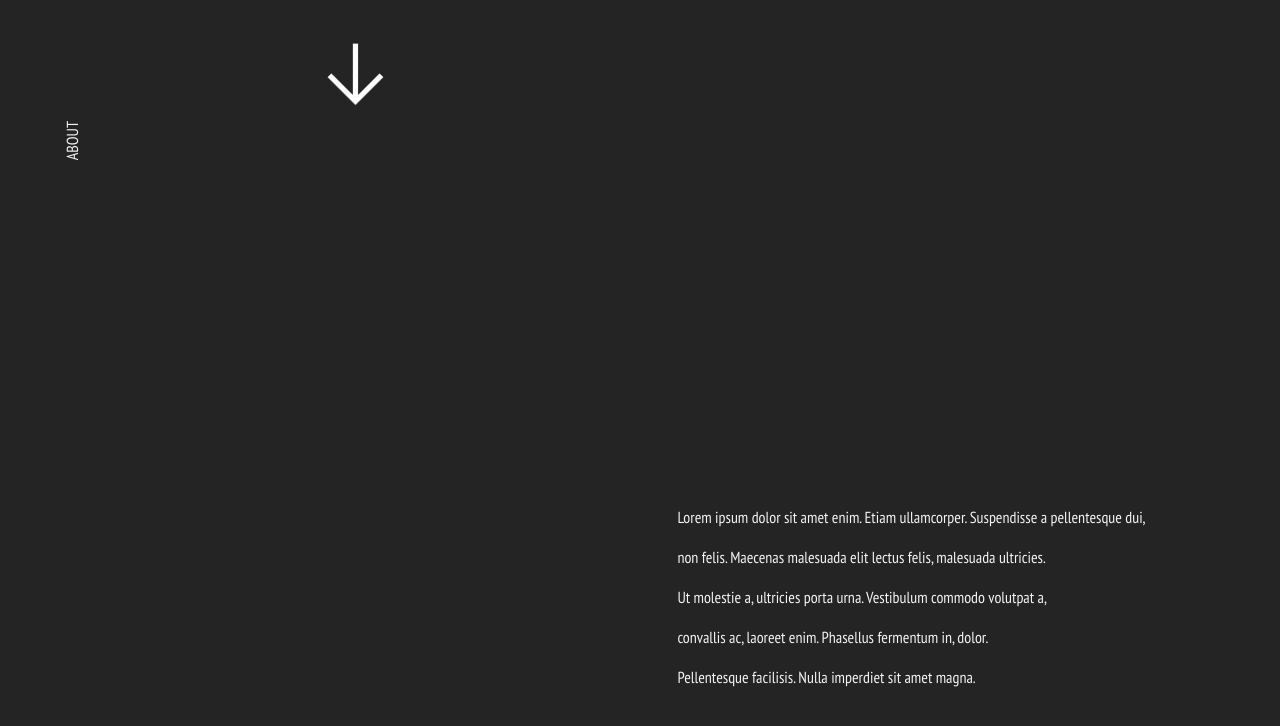
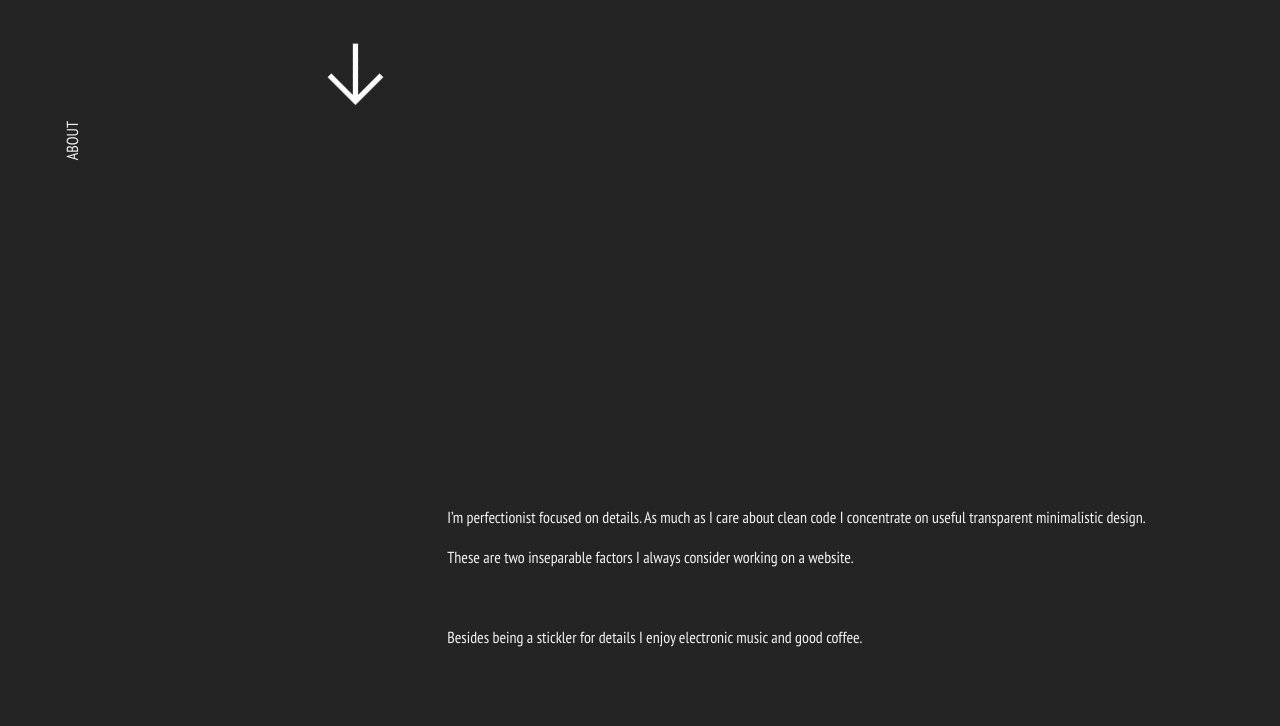
Before and after one commit to adrian-szymanski/Portfolio, a plain HTML site: page about.html in a window 1280 px wide. Shown: the part 444-1170 px from the top of the page. Drawn offline with nearby package versions, Linux system fonts and the light colour scheme.

Commit message:
My description update
Info updated.

```diff
--- a/about.html
+++ b/about.html
@@ -28,8 +28,9 @@
         </a>
     <div id="info">
         <p>
-            Lorem ipsum dolor sit amet enim. Etiam ullamcorper. Suspendisse a pellentesque dui,<br></br> non felis. Maecenas malesuada elit lectus felis, malesuada ultricies.<br></br>
-            Ut molestie a, ultricies porta urna. Vestibulum commodo volutpat a,<br></br> convallis ac, laoreet enim. Phasellus fermentum in, dolor.<br></br>Pellentesque facilisis. Nulla imperdiet sit amet magna.
+            I’m perfectionist focused on details. As much as I care about clean code I concentrate on useful transparent minimalistic design.<br></br>
+            These are two inseparable factors I always consider working on a website.<br></br><br></br>
+            Besides being a stickler for details I enjoy electronic music and good coffee.
         </p>
     </div>
 </body>
```
